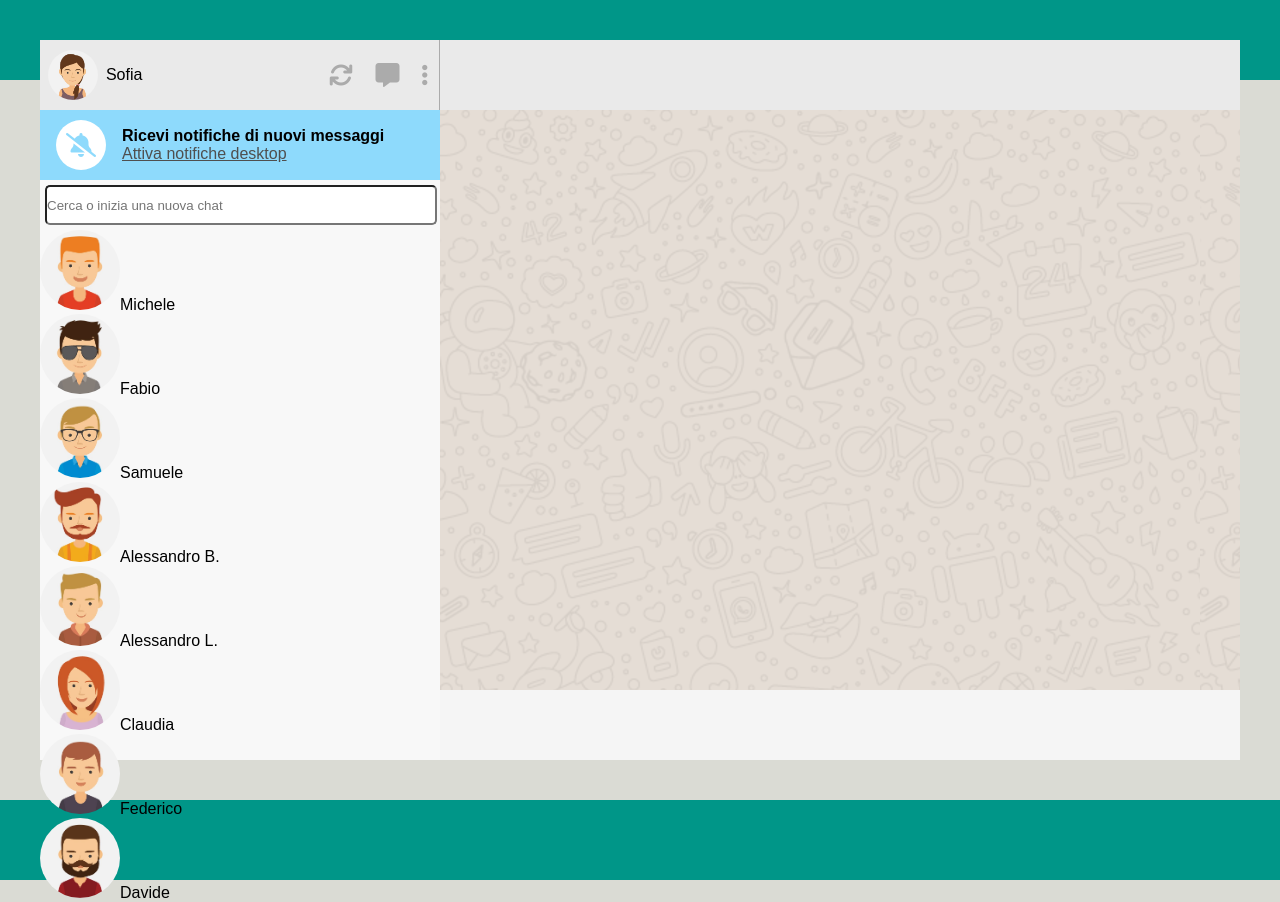
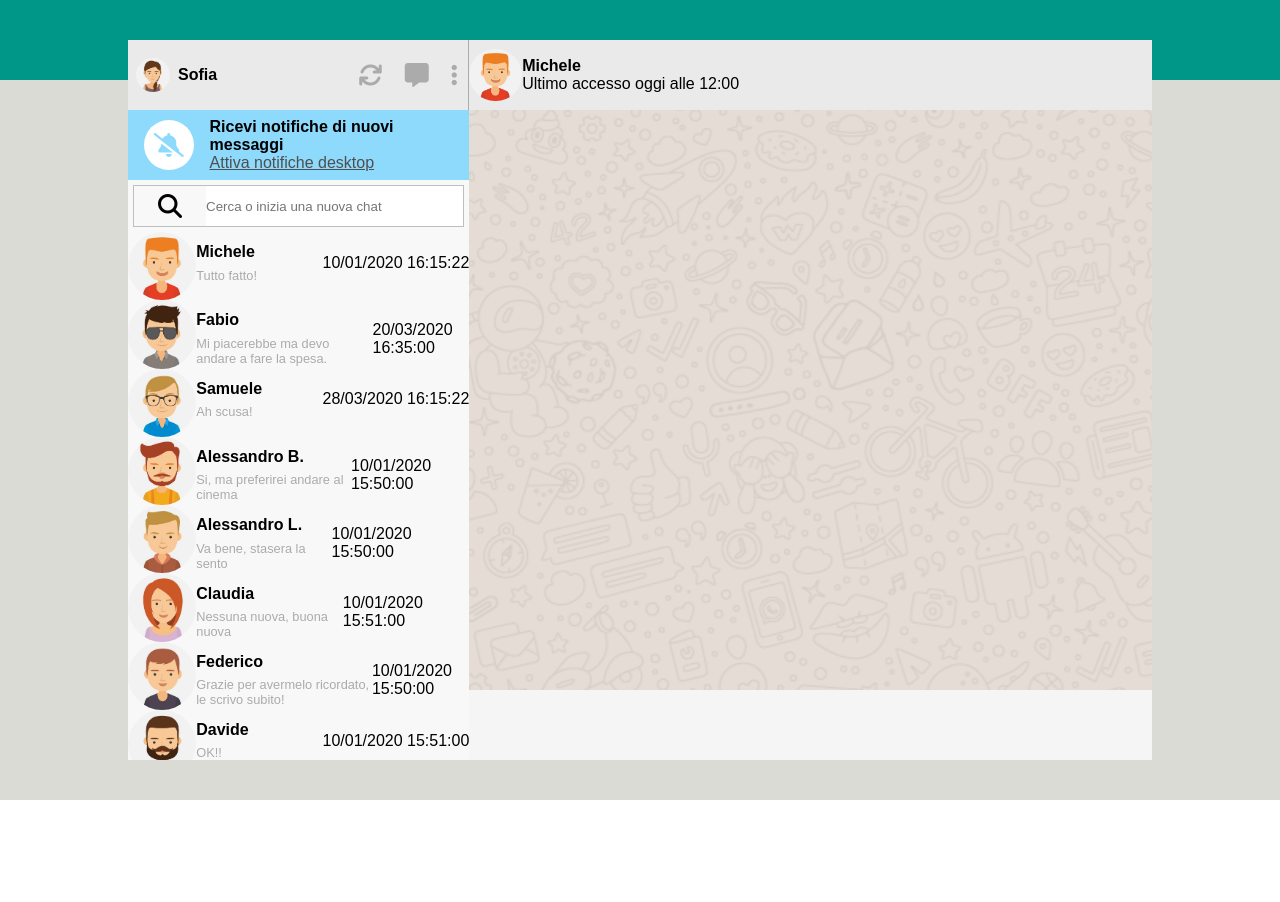
Before and after one commit to silviosalza/vue-boolzapp, a plain HTML site: page index.html in a window 1280 px wide. After the commit the page ends 800 px from the top, so only its background shows below. Drawn offline with nearby package versions, Linux system fonts and the light colour scheme.

Commit message:
contact list dinamic

```diff
--- a/css/style.css
+++ b/css/style.css
@@ -23,17 +23,23 @@ body {
 .just-cent{
     justify-content: center;
 }
+.just-start{
+    align-items: start;
+}
+.just-bet{
+    justify-content: space-between;
+}
 
 /* Macro Layout */
 .wrapper{
-    width: 1200px;
+    width: 80vw;
     margin: 0 auto;
     background-color: white;
     height: 90vh;
     vertical-align: middle;
     position: absolute;
     top: 5%;
-    left: calc(50% - 600px);
+    left: calc(50% - (80vw / 2));
     display: flex;
 }
 
@@ -65,7 +71,7 @@ body {
 }
 .user img{
     border-radius: 50%;
-    width: 25%;
+    width: 20%;
     margin: 0 0.5rem;
 }
 
@@ -99,12 +105,25 @@ body {
 .bell-circle i{
     font-size: 1.5rem;
 }
+
+/* search section */
 .search{
-    width: calc(100% - 8px);
+    width: calc(100%);
     height: 40px;
-    border-radius: 5px;
+    border: 0;
+
+}
+.search-sect{
+    border: #bfbfbf 1px solid;
     margin: 5px;
 }
+.search-sect i{
+    font-size: 1.5rem;
+    margin: 0 0.5rem;
+    padding: 0 1rem;
+}
+
+/* contact list */
 
 .contact-list li{
     list-style: none;
@@ -115,8 +134,29 @@ body {
 }
 .contact-list{
     overflow-y: scroll;
+    height: calc(100% - 192px);
 }
+.contact-details{
+    padding-top: 0.7rem;
+    width: 100%;
+}
+.name{
+    font-weight: 600;
+}
+.last-msg{
+    padding-top: 0.4rem;
+    font-weight: 100;
+    font-size: 0.8rem;
+    color: #ababab;
+}
+
 /*Right Col Layout */
+
+/* header right */
+.contact-status img{
+    width: 9%;
+    border-radius: 50%;
+}
 
 .msg-window{
     background-image:url(../img/28719144-86dc0f70-73b1-11e7-911d-60d70fcded21.png);
--- a/index.html
+++ b/index.html
@@ -39,18 +39,32 @@
 
                 </div>
                 <!-- input search -->
-                <input class="search" type="text" placeholder="Cerca o inizia una nuova chat"/>
+                <div class="search-sect d-flex">
+                    <i class="fa-solid fa-magnifying-glass"></i>
+                    <input class="search" type="text" placeholder="Cerca o inizia una nuova chat"/>
+                </div>
 
                 <!-- contact list -->
                 <div class="contact-list">
                     <ul>
                         <li v-for="(contact, index) in contacts">
-                            <div class="contact" @click = "contactClicked">
+                            <div class="contact d-flex just-start" @click = "contactClicked">
                                 <img :src="`./img/avatar${contact.avatar}.jpg`" alt="">
-                                <span class="name">{{contact.name}}</span>
-                            </div>
-                            <div class="last-msg-date">
+                                <div class="contact-details d-flex just-bet">
+                                    <div>
+                                        <span class="name">{{contact.name}}</span>
+                                        <!-- <div
+                                        class="last-msg"
+                                        v-for="(element, index) in contact.messages[].messa">{{element[messages.length-1].message}}
+                                        </div> -->
+                                        <div class="last-msg" >{{contact.messages[contact.messages.length - 1].message}}</div>
 
+                                    </div>
+                                    <div class="last-msg-h">
+                                        {{contact.messages[contact.messages.length - 1].date}}
+                                    </div>
+
+                                </div>
                             </div>
                         </li>
                     </ul>
@@ -59,9 +73,13 @@
             <!-- *--------------------------------------------->
             <!-- * MESSAGE SECTION -->
             <div class="right-col">
-                <div class="header-right">
-                    <div class="contact-status">
-
+                <div class="header-right d-flex">
+                    <div class="contact-status d-flex">
+                        <img src="./img/avatar_1.jpg" alt="">
+                        <div>
+                            <span class="name">Michele</span>
+                            <div class="last-seen">Ultimo accesso oggi alle 12:00</div>
+                        </div>
                     </div>
                     <div class="general-option">
 
--- a/js/script.js
+++ b/js/script.js
@@ -3,6 +3,7 @@ const { createApp } = Vue
 createApp({
   data() {
     return {
+
         contacts: [
             {
                 name: 'Michele',
```
